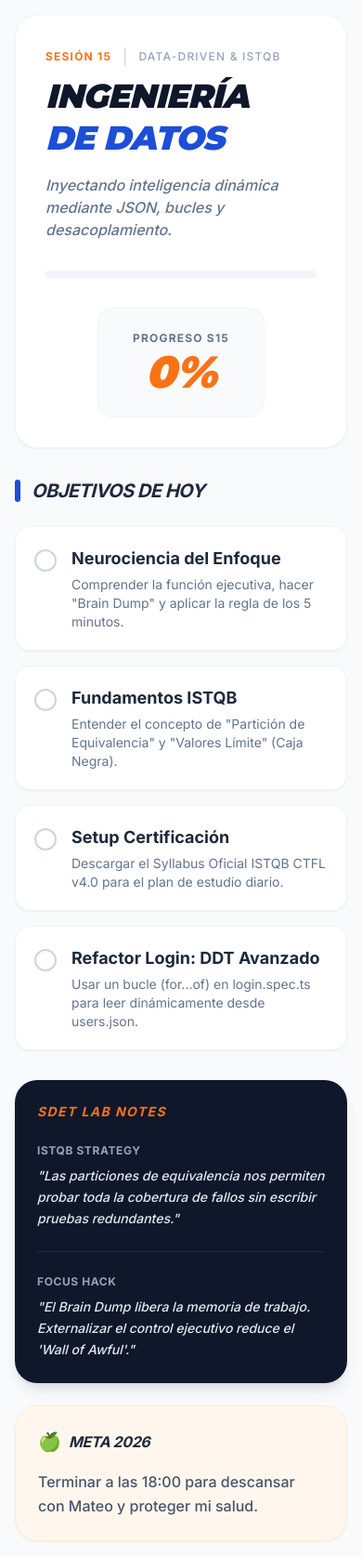
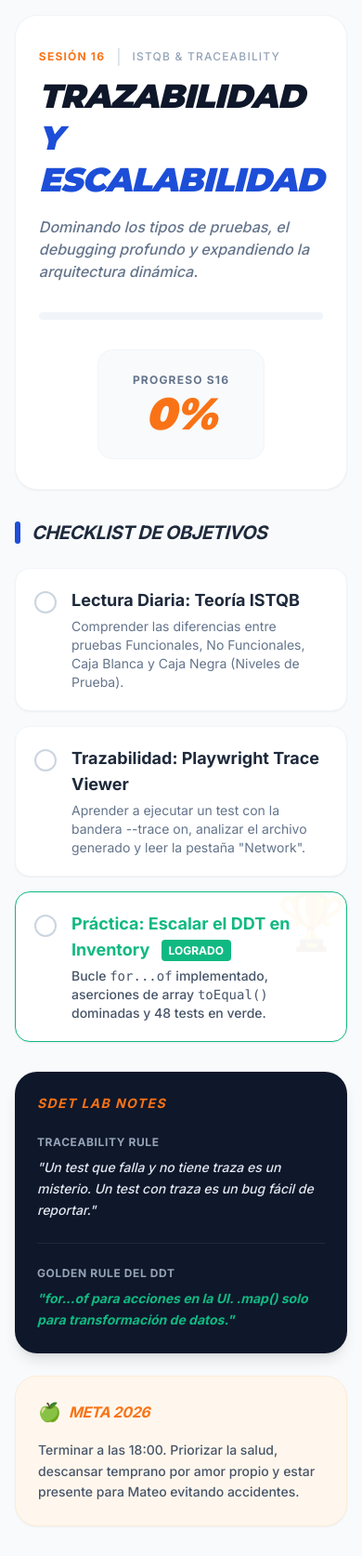
Before and after one commit to nataliacamero/qa-journey, a website: page control-panel/index.html in a window 390 px wide. Shown: the whole page at 93% size. Drawn offline with nearby package versions, Linux system fonts and the light colour scheme.

Commit message:
feat: Actualizar título y contenido del panel de objetivos para la sesión 16, mejorando la estructura y estilos de la interfaz

```diff
--- a/control-panel/index.html
+++ b/control-panel/index.html
@@ -3,7 +3,7 @@
   <head>
     <meta charset="UTF-8" />
     <meta name="viewport" content="width=device-width, initial-scale=1.0" />
-    <title>Panel de Objetivos - Sesión 15</title>
+    <title>Panel de Objetivos - Sesión 16</title>
 
     <script src="https://cdn.tailwindcss.com"></script>
     <link
@@ -25,6 +25,7 @@
                 light: "#eff6ff",
                 dark: "#0f172a",
                 orange: "#f97316",
+                green: "#10b981",
               },
             },
           },
@@ -37,7 +38,6 @@
         background-color: #f8fafc;
       }
 
-      /* Custom Checkbox Styles replacing SVG */
       .custom-check {
         width: 24px;
         height: 24px;
@@ -55,30 +55,39 @@
       }
 
       .custom-check.checked {
-        background-color: #2563eb;
-        border-color: #2563eb;
+        background-color: #10b981; /* Cambiado a verde victoria */
+        border-color: #10b981;
         color: white;
-        box-shadow: 0 4px 14px 0 rgba(37, 99, 235, 0.39);
+        box-shadow: 0 4px 14px 0 rgba(16, 185, 129, 0.39);
       }
 
       .objective-card {
         transition: all 0.2s ease;
       }
-
       .objective-card:hover {
         transform: translateX(4px);
         border-color: #bfdbfe;
       }
-
       .progress-bar-fill {
         transition: width 0.5s cubic-bezier(0.4, 0, 0.2, 1);
       }
+
+      /* Animación de confeti para el 100% */
+      @keyframes pulse-green {
+        0% {
+          box-shadow: 0 0 0 0 rgba(16, 185, 129, 0.7);
+        }
+        70% {
+          box-shadow: 0 0 0 15px rgba(16, 185, 129, 0);
+        }
+        100% {
+          box-shadow: 0 0 0 0 rgba(16, 185, 129, 0);
+        }
+      }
+      .victory-glow {
+        animation: pulse-green 2s infinite;
+      }
     </style>
-
-    <!-- Chosen Palette: Slate-50 background, Crisp White cards, Blue-600 for primary accents, Slate-900 for dark notes, Orange-50 for Meta background. -->
-    <!-- Application Structure Plan: Replicated the user's provided UI design. A top header card for overall session progress. A 2-column grid layout below. Left column: Interactive checklist of today's specific objectives (Session 15). Right column: Static insight cards (SDET LAB NOTES in dark theme, META 2026 in warm theme) to keep core goals visible. -->
-    <!-- Visualization & Content Choices: Goal: Task tracking and motivation. Method: Interactive DOM elements (custom CSS checkboxes) triggering progress bar updates via JS. Content is tailored to ISTQB and Neuroscience discussions. No SVG used, relying on CSS shapes and Unicode. -->
-    <!-- CONFIRMATION: NO SVG graphics used. NO Mermaid JS used. -->
   </head>
   <body class="antialiased text-slate-800 p-4 md:p-8">
     <div class="max-w-6xl mx-auto space-y-8">
@@ -90,23 +99,23 @@
           <div class="flex items-center gap-3 mb-2">
             <span
               class="text-brand-orange font-bold text-xs tracking-widest uppercase"
-              >Sesión 15</span
+              >Sesión 16</span
             >
             <span class="text-slate-300">|</span>
             <span
               class="text-slate-400 font-medium text-xs tracking-widest uppercase"
-              >Data-Driven & ISTQB</span
+              >ISTQB & Traceability</span
             >
           </div>
           <h1
             class="font-display text-4xl md:text-5xl font-black text-brand-dark leading-tight tracking-tight uppercase italic"
           >
-            Ingeniería<br />
-            <span class="text-brand-blue">De Datos</span>
+            Trazabilidad<br />
+            <span class="text-brand-blue">y Escalabilidad</span>
           </h1>
           <p class="text-slate-500 mt-4 italic font-medium max-w-lg">
-            Inyectando inteligencia dinámica mediante JSON, bucles y
-            desacoplamiento.
+            Dominando los tipos de pruebas, el debugging profundo y expandiendo
+            la arquitectura dinámica.
           </p>
 
           <!-- Progress Bar -->
@@ -122,14 +131,19 @@
         </div>
 
         <div
-          class="z-10 bg-slate-50 rounded-2xl p-6 text-center border border-slate-100 min-w-[180px]"
+          id="progress-container"
+          class="z-10 bg-slate-50 rounded-2xl p-6 text-center border border-slate-100 min-w-[180px] transition-all duration-500"
         >
           <p
             class="text-slate-500 text-xs font-bold uppercase tracking-widest mb-1"
+            id="progress-label"
           >
-            Progreso S15
+            Progreso S16
           </p>
-          <p class="font-display text-5xl font-black text-brand-orange italic">
+          <p
+            class="font-display text-5xl font-black text-brand-orange italic transition-colors duration-500"
+            id="progress-text-container"
+          >
             <span id="progress-text">0</span>%
           </p>
         </div>
@@ -142,7 +156,7 @@
           <div class="flex items-center gap-3 mb-6">
             <div class="w-1.5 h-6 bg-brand-blue rounded-full"></div>
             <h2 class="text-xl font-bold italic tracking-tight uppercase">
-              Objetivos de Hoy
+              Checklist de Objetivos
             </h2>
           </div>
 
@@ -151,15 +165,17 @@
             class="objective-card bg-white rounded-2xl p-5 shadow-sm border border-slate-100 flex items-start gap-4"
           >
             <div class="mt-1">
-              <div class="custom-check" onclick="toggleCheck(this)">✓</div>
+              <div class="custom-check" onclick="toggleCheck(this)">
+                &#10003;
+              </div>
             </div>
             <div>
               <h3 class="font-bold text-slate-800 text-lg">
-                Neurociencia del Enfoque
+                Lectura Diaria: Teoría ISTQB
               </h3>
               <p class="text-slate-500 text-sm mt-1">
-                Comprender la función ejecutiva, hacer "Brain Dump" y aplicar la
-                regla de los 5 minutos.
+                Comprender las diferencias entre pruebas Funcionales, No
+                Funcionales, Caja Blanca y Caja Negra (Niveles de Prueba).
               </p>
             </div>
           </div>
@@ -169,51 +185,44 @@
             class="objective-card bg-white rounded-2xl p-5 shadow-sm border border-slate-100 flex items-start gap-4"
           >
             <div class="mt-1">
-              <div class="custom-check" onclick="toggleCheck(this)">✓</div>
+              <div class="custom-check" onclick="toggleCheck(this)">
+                &#10003;
+              </div>
             </div>
             <div>
               <h3 class="font-bold text-slate-800 text-lg">
-                Fundamentos ISTQB
+                Trazabilidad: Playwright Trace Viewer
               </h3>
               <p class="text-slate-500 text-sm mt-1">
-                Entender el concepto de "Partición de Equivalencia" y "Valores
-                Límite" (Caja Negra).
+                Aprender a ejecutar un test con la bandera --trace on, analizar
+                el archivo generado y leer la pestaña "Network".
               </p>
             </div>
           </div>
 
           <!-- Objective 3 -->
           <div
-            class="objective-card bg-white rounded-2xl p-5 shadow-sm border border-slate-100 flex items-start gap-4"
+            class="objective-card bg-white rounded-2xl p-5 shadow-sm border border-brand-green bg-green-50 flex items-start gap-4 relative overflow-hidden"
           >
-            <div class="mt-1">
-              <div class="custom-check" onclick="toggleCheck(this)">✓</div>
+            <div class="absolute right-0 top-0 text-6xl opacity-5">
+              &#127942;
             </div>
-            <div>
-              <h3 class="font-bold text-slate-800 text-lg">
-                Setup Certificación
+            <div class="mt-1 z-10">
+              <div class="custom-check" onclick="toggleCheck(this)">
+                &#10003;
+              </div>
+            </div>
+            <div class="z-10">
+              <h3 class="font-bold text-brand-green text-lg">
+                Práctica: Escalar el DDT en Inventory
+                <span
+                  class="text-xs bg-brand-green text-white px-2 py-1 rounded ml-2 align-middle"
+                  >LOGRADO</span
+                >
               </h3>
-              <p class="text-slate-500 text-sm mt-1">
-                Descargar el Syllabus Oficial ISTQB CTFL v4.0 para el plan de
-                estudio diario.
-              </p>
-            </div>
-          </div>
-
-          <!-- Objective 4 -->
-          <div
-            class="objective-card bg-white rounded-2xl p-5 shadow-sm border border-slate-100 flex items-start gap-4"
-          >
-            <div class="mt-1">
-              <div class="custom-check" onclick="toggleCheck(this)">✓</div>
-            </div>
-            <div>
-              <h3 class="font-bold text-slate-800 text-lg">
-                Refactor Login: DDT Avanzado
-              </h3>
-              <p class="text-slate-500 text-sm mt-1">
-                Usar un bucle (for...of) en login.spec.ts para leer
-                dinámicamente desde users.json.
+              <p class="text-slate-600 text-sm mt-1 font-medium">
+                Bucle <code>for...of</code> implementado, aserciones de array
+                <code>toEqual()</code> dominadas y 48 tests en verde.
               </p>
             </div>
           </div>
@@ -236,13 +245,13 @@
                 <h4
                   class="text-slate-400 text-xs font-bold uppercase tracking-wider mb-2"
                 >
-                  ISTQB Strategy
+                  Traceability Rule
                 </h4>
                 <p
                   class="text-slate-200 text-sm font-medium leading-relaxed italic"
                 >
-                  "Las particiones de equivalencia nos permiten probar toda la
-                  cobertura de fallos sin escribir pruebas redundantes."
+                  "Un test que falla y no tiene traza es un misterio. Un test
+                  con traza es un bug fácil de reportar."
                 </p>
               </div>
 
@@ -252,13 +261,13 @@
                 <h4
                   class="text-slate-400 text-xs font-bold uppercase tracking-wider mb-2"
                 >
-                  Focus Hack
+                  Golden Rule del DDT
                 </h4>
                 <p
-                  class="text-slate-200 text-sm font-medium leading-relaxed italic"
+                  class="text-brand-green text-sm font-bold leading-relaxed italic"
                 >
-                  "El Brain Dump libera la memoria de trabajo. Externalizar el
-                  control ejecutivo reduce el 'Wall of Awful'."
+                  "for...of para acciones en la UI. .map() solo para
+                  transformación de datos."
                 </p>
               </div>
             </div>
@@ -269,15 +278,16 @@
             class="bg-orange-50 rounded-3xl p-6 md:p-8 border border-orange-100 shadow-sm transition-transform hover:-translate-y-1"
           >
             <div class="flex items-center gap-2 mb-4">
-              <span class="text-xl">🍏</span>
+              <span class="text-xl">&#127823;</span>
               <h3
-                class="font-bold text-slate-800 tracking-tight italic uppercase"
+                class="font-bold text-brand-orange tracking-tight italic uppercase"
               >
                 Meta 2026
               </h3>
             </div>
-            <p class="text-slate-600 font-medium leading-relaxed">
-              Terminar a las 18:00 para descansar con Mateo y proteger mi salud.
+            <p class="text-slate-600 font-medium leading-relaxed text-sm">
+              Terminar a las 18:00. Priorizar la salud, descansar temprano por
+              amor propio y estar presente para Mateo evitando accidentes.
             </p>
           </div>
         </div>
@@ -285,7 +295,6 @@
     </div>
 
     <script>
-      // Progress Logic
       function updateProgress() {
         const checkboxes = document.querySelectorAll(".custom-check");
         const total = checkboxes.length;
@@ -299,17 +308,47 @@
 
         const percentage = Math.round((checkedCount / total) * 100);
 
-        // Update UI
-        document.getElementById("progress-bar").style.width = percentage + "%";
+        const progressBar = document.getElementById("progress-bar");
+        progressBar.style.width = percentage + "%";
 
-        // Animate number counter
         const textElement = document.getElementById("progress-text");
+        const textContainer = document.getElementById(
+          "progress-text-container",
+        );
+        const progressContainer = document.getElementById("progress-container");
+        const progressLabel = document.getElementById("progress-label");
+
         animateValue(
           textElement,
           parseInt(textElement.innerText),
           percentage,
           500,
         );
+
+        // Efectos visuales al llegar al 100%
+        if (percentage === 100) {
+          progressBar.classList.remove("bg-brand-blue");
+          progressBar.classList.add("bg-brand-green");
+          textContainer.classList.remove("text-brand-orange");
+          textContainer.classList.add("text-brand-green");
+          progressContainer.classList.add("victory-glow");
+          progressContainer.classList.add("bg-green-50");
+          progressContainer.classList.remove("bg-slate-50");
+          progressLabel.innerText = "¡SESIÓN COMPLETADA!";
+          progressLabel.classList.remove("text-slate-500");
+          progressLabel.classList.add("text-brand-green");
+        } else {
+          progressBar.classList.add("bg-brand-blue");
+          progressBar.classList.remove("bg-brand-green");
+          textContainer.classList.add("text-brand-orange");
+          textContainer.classList.remove("text-brand-green");
+          progressContainer.classList.remove("victory-glow");
+          progressContainer.classList.remove("bg-green-50");
+          progressContainer.classList.add("bg-slate-50");
+          progressLabel.innerText = "Progreso S16";
+          progressLabel.classList.add("text-slate-500");
+          progressLabel.classList.remove("text-brand-green");
+        }
       }
 
       function toggleCheck(element) {
@@ -317,16 +356,13 @@
         updateProgress();
       }
 
-      // Helper to animate numbers smoothly
       function animateValue(obj, start, end, duration) {
         let startTimestamp = null;
         const step = (timestamp) => {
           if (!startTimestamp) startTimestamp = timestamp;
           const progress = Math.min((timestamp - startTimestamp) / duration, 1);
           obj.innerHTML = Math.floor(progress * (end - start) + start);
-          if (progress < 1) {
-            window.requestAnimationFrame(step);
-          }
+          if (progress < 1) window.requestAnimationFrame(step);
         };
         window.requestAnimationFrame(step);
       }
```
